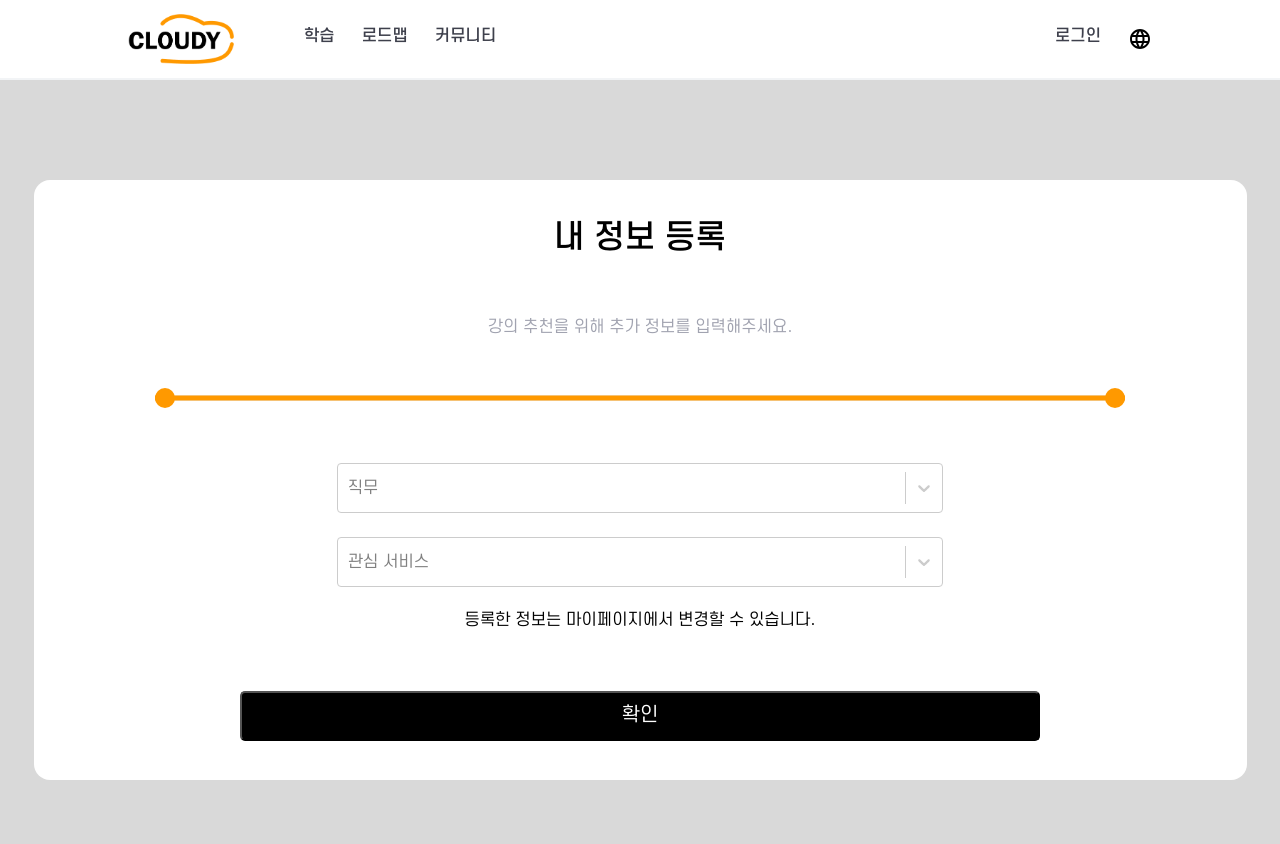
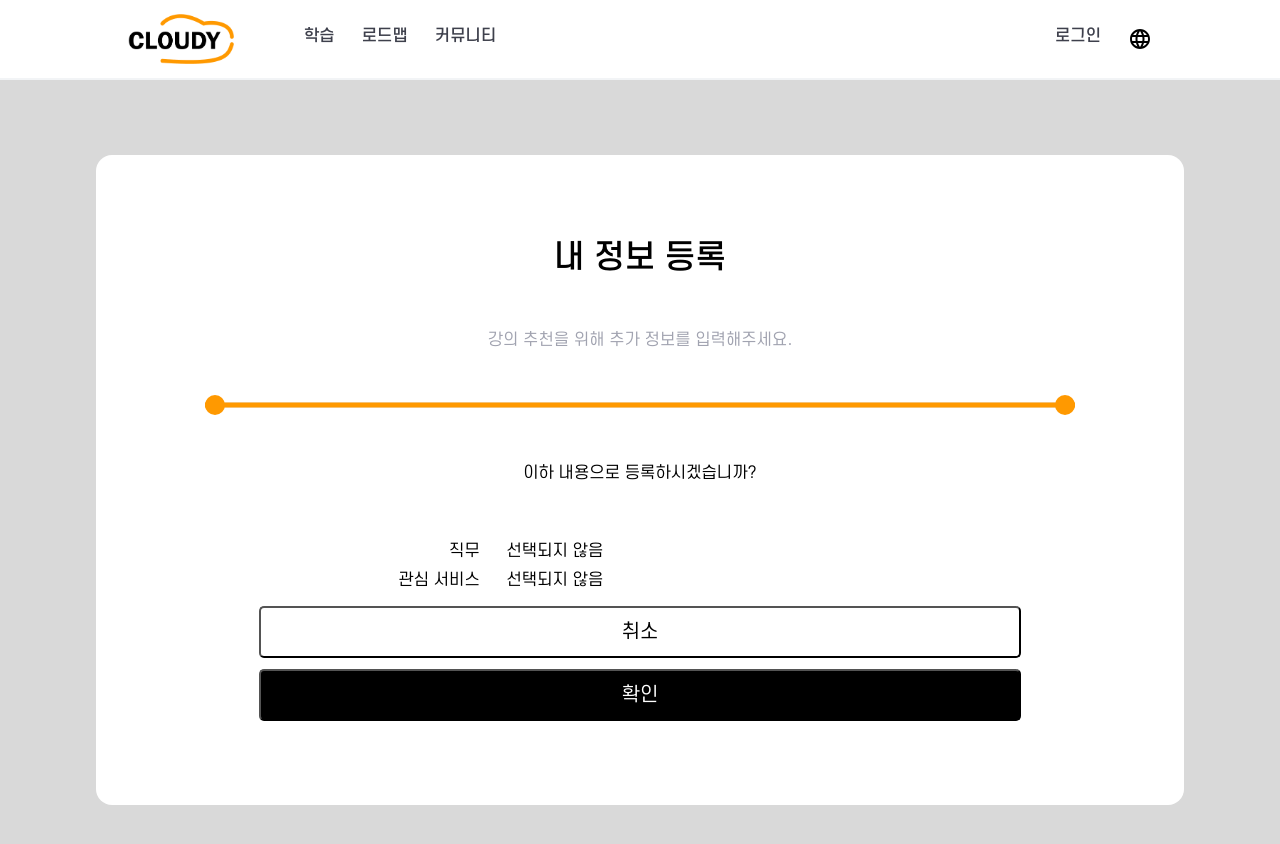
Before and after one commit to aws-cloudy/cloudy, a Next.js app in the folder frontend/: page /join in a window 1280 px wide. Both pictures are taken after a click on the button "확인". Shown: the top 844 px of the page. Built offline with nearby package versions, Linux system fonts and the light colour scheme.

Commit message:
[FE-PAGE] feat: 선택한 정보 확인 추가 #21

```diff
--- a/frontend/components/registInfomation/index.tsx
+++ b/frontend/components/registInfomation/index.tsx
@@ -6,6 +6,10 @@ import ProgressBar from '../ProgressBar'
 import { useState } from 'react'
 
 export default function RegistInfo() {
+  const [selectedJob, setSelectedJob] = useState(null)
+  const [selectedService, setSelectedService] = useState(null)
+  const [confirmScreen, setConfirmScreen] = useState(false)
+
   const options = [
     { value: 'Data Scientist', label: 'Data Scientist' },
     { value: 'Data2', label: 'Data2' },
@@ -25,10 +29,45 @@ export default function RegistInfo() {
   const [currentStep, setCurrentStep] = useState(0)
   const totalSteps = 1
 
-  const handleNextStep = () => {
+  const handleJobChange = (selectedObtion: any) => setSelectedJob(selectedObtion)
+  const handleServiceChange = (selectedObtion: any) => setSelectedService(selectedObtion)
+
+  const handleConfirm = () => {
     if (currentStep < totalSteps) {
       setCurrentStep(currentStep + 1)
     }
+    setConfirmScreen(true)
+  }
+  const handleCancel = () => {
+    setCurrentStep(currentStep - 1)
+    setConfirmScreen(false)
+  }
+
+  if (confirmScreen) {
+    return (
+      <div className={styles.section}>
+        <div className={styles.title}>내 정보 등록</div>
+        <div className={styles.grayText}>강의 추천을 위해 추가 정보를 입력해주세요.</div>
+        <ProgressBar currentStep={currentStep} totalSteps={totalSteps} />
+        <div className={styles.blackText}>이하 내용으로 등록하시겠습니까?</div>
+        <div className={styles.info}>
+          <div className={styles.infoContainer}>
+            <div className={styles.infoTitle}>직무</div>
+            <div>{selectedJob ? selectedJob.label : '선택되지 않음'}</div>
+          </div>
+          <div className={styles.infoContainer}>
+            <div className={styles.infoTitle}>관심 서비스</div>
+            <div>{selectedService ? selectedService.label : '선택되지 않음'}</div>
+          </div>
+        </div>
+        <button className={styles.cancel} onClick={handleCancel}>
+          취소
+        </button>
+        <button className={styles.submit} onClick={handleConfirm}>
+          확인
+        </button>
+      </div>
+    )
   }
 
   return (
@@ -36,8 +75,11 @@ export default function RegistInfo() {
       <div className={styles.title}>내 정보 등록</div>
       <div className={styles.grayText}>강의 추천을 위해 추가 정보를 입력해주세요.</div>
       <ProgressBar currentStep={currentStep} totalSteps={totalSteps} />
+      <div className={styles.blackText}>등록한 정보는 마이페이지에서 변경할 수 있습니다.</div>
       <Select
         options={options}
+        value={selectedJob}
+        onChange={handleJobChange}
         className={styles.select}
         placeholder="직무"
         theme={theme => ({
@@ -53,6 +95,8 @@ export default function RegistInfo() {
       />
       <Select
         options={options}
+        value={selectedService}
+        onChange={handleServiceChange}
         className={styles.select}
         placeholder="관심 서비스"
         theme={theme => ({
@@ -66,9 +110,8 @@ export default function RegistInfo() {
         })}
         styles={customStyles}
       />
-      <div className={styles.blackText}>등록한 정보는 마이페이지에서 변경할 수 있습니다.</div>
 
-      <button className={styles.submit} onClick={handleNextStep}>
+      <button className={styles.submit} onClick={handleConfirm}>
         확인
       </button>
     </div>
--- a/frontend/components/registInfomation/indext.module.scss
+++ b/frontend/components/registInfomation/indext.module.scss
@@ -6,8 +6,8 @@
   background-color: $white;
   align-items: center;
   justify-content: center;
-  width: 1213px;
-  height: 600px;
+  width: 85%;
+  height: 650px;
   border-radius: 16px;
 }
 
@@ -29,13 +29,6 @@
   margin-bottom: 5%;
 }
 
-.line {
-  background-color: $gray6;
-  width: 900px;
-  height: 20px;
-  margin-bottom: 5%;
-}
-
 .select {
   color: $black;
   inline-size: 50%;
@@ -48,8 +41,38 @@
   background-color: $black;
   font-size: 1.2em;
   border-radius: 5px;
-  width: 800px;
-  height: 50px;
+  width: 70%;
+  height: 8%;
   color: $white;
   cursor: pointer;
 }
+
+.cancel {
+  background-color: $white;
+  font-size: 1.2em;
+  border-radius: 5px;
+  width: 70%;
+  height: 8%;
+  color: $black;
+  cursor: pointer;
+  margin-bottom: 1%;
+}
+
+.info {
+  width: 50%;
+  display: flex;
+  flex-direction: column;
+  margin-bottom: 1%;
+}
+
+.infoContainer {
+  display: flex;
+  flex-direction: row;
+  padding: 5px;
+}
+
+.infoTitle {
+  width: 20%;
+  text-align: right;
+  margin-right: 5%;
+}
```
